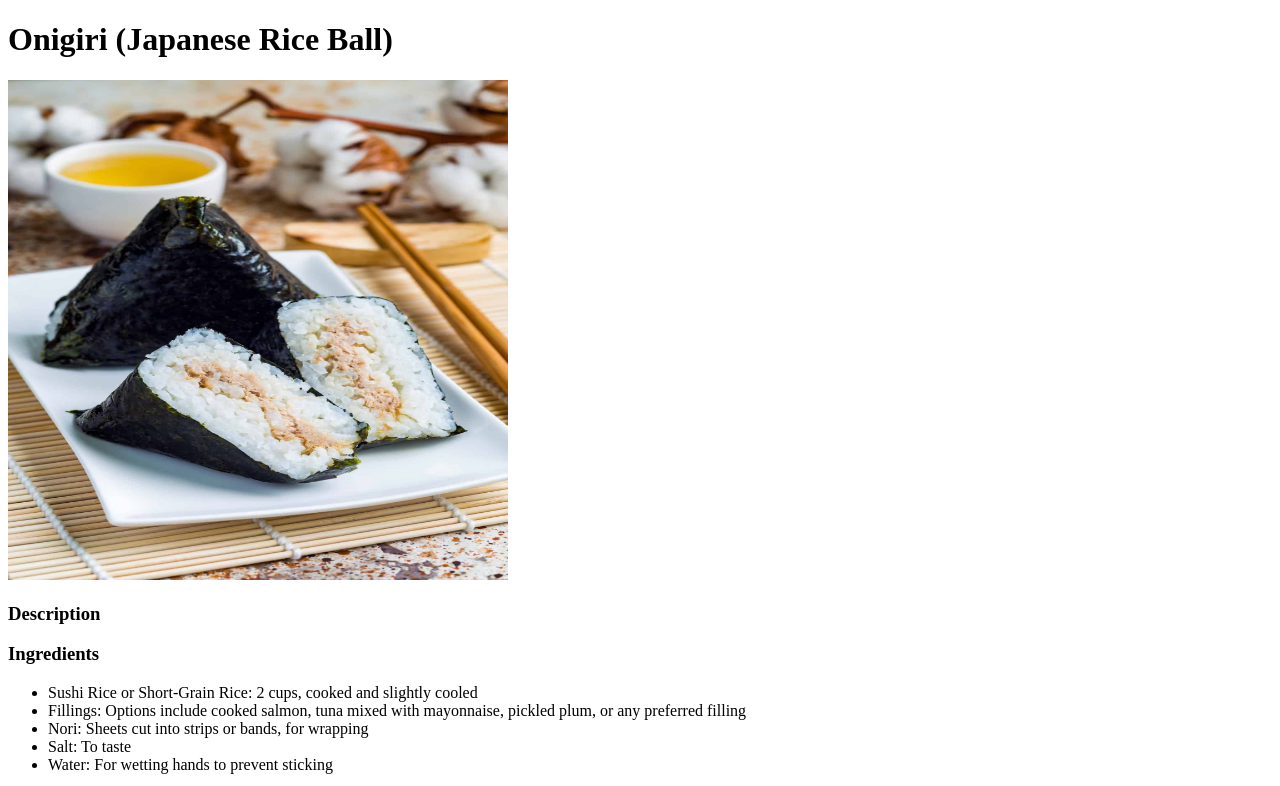
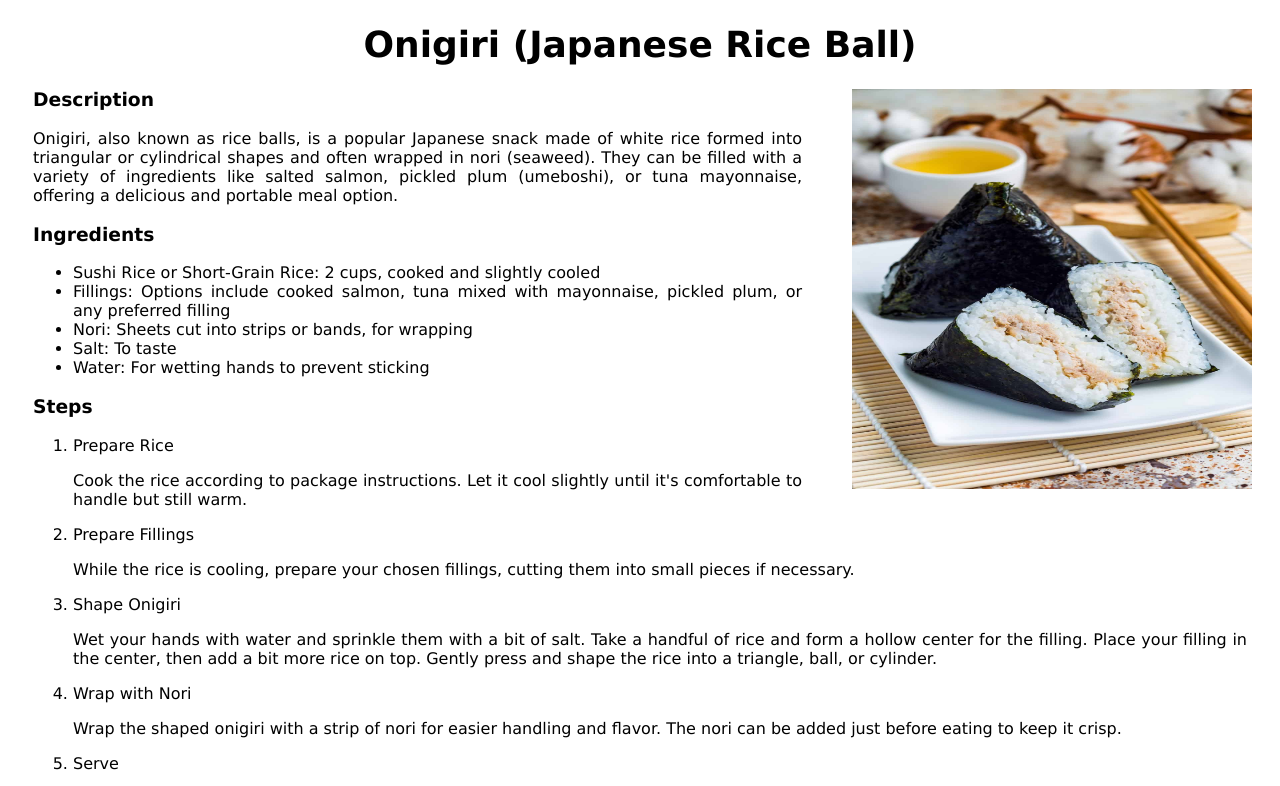
Before and after one commit to intrusive-thoughts/odin-recipies, a plain HTML site: page recipies/onigiri.html in a window 1280 px wide. Shown: the top 786 px of the page. Drawn offline with Linux system fonts and the light colour scheme.

Commit message:
Added styles

```diff
--- a/recipies/onigiri.html
+++ b/recipies/onigiri.html
@@ -3,14 +3,18 @@
 <head>
     <meta charset="UTF-8">
     <meta name="viewport" content="width=device-width, initial-scale=1.0">
+    <link rel="stylesheet" href="recipes.css">
     <title>Onigiri</title>
 </head>
 <body>
-    <h1>Onigiri (Japanese Rice Ball)</h1>
-    <img src="./onigiri.jpg" width="500px" height="500px" alt="Onigiri (Japanese Rice Ball) Dish Image">
+    <h1 class="title">Onigiri (Japanese Rice Ball)</h1>
+    <div class="image-container">
+    <img class="image" src="./onigiri.jpg" width="500px" height="500px" alt="Onigiri (Japanese Rice Ball) Dish Image">
+    </div>
+    <div class="recipe-contents">
     <h3>Description</h3>
     <p>
-
+    Onigiri, also known as rice balls, is a popular Japanese snack made of white rice formed into triangular or cylindrical shapes and often wrapped in nori (seaweed). They can be filled with a variety of ingredients like salted salmon, pickled plum (umeboshi), or tuna mayonnaise, offering a delicious and portable meal option.
     </p>
     <h3>Ingredients</h3>
     <ul>
@@ -33,5 +37,6 @@
         <li>Serve</li>
         <p>Onigiri can be enjoyed immediately or packed as a snack or meal for later. It's a versatile and satisfying option that showcases the simple beauty of Japanese cuisine.</p>
     </ol>
+    </div>
 </body>
 </html>
--- /dev/null
+++ b/recipies/recipes.css
@@ -0,0 +1,24 @@
+* {
+    font-family: Verdana, Geneva, Tahoma, sans-serif;
+    text-align: justify;
+}
+
+.title {
+    text-align: center;
+    font-size: 36px;
+    font-weight: bold;
+}
+
+.image {
+    height: 400px;
+    width: 400px;
+}
+
+.image-container {
+    float: right;
+    padding: 0px 20px 0px 50px;
+}
+
+.recipe-contents {
+    padding: 0px 25px;
+}
--- /dev/null
+++ b/styles.css
@@ -0,0 +1,9 @@
+* {
+    font-family: Verdana, Geneva, Tahoma, sans-serif;
+}
+
+.title {
+    text-align: center;
+    font-size: 48px;
+    font-weight: bold;
+}
```
Also changed, not shown: index.html (+3 -2 lines), recipies/friedrice.html (+7 -2 lines), recipies/pasta.html (+7 -2 lines).
